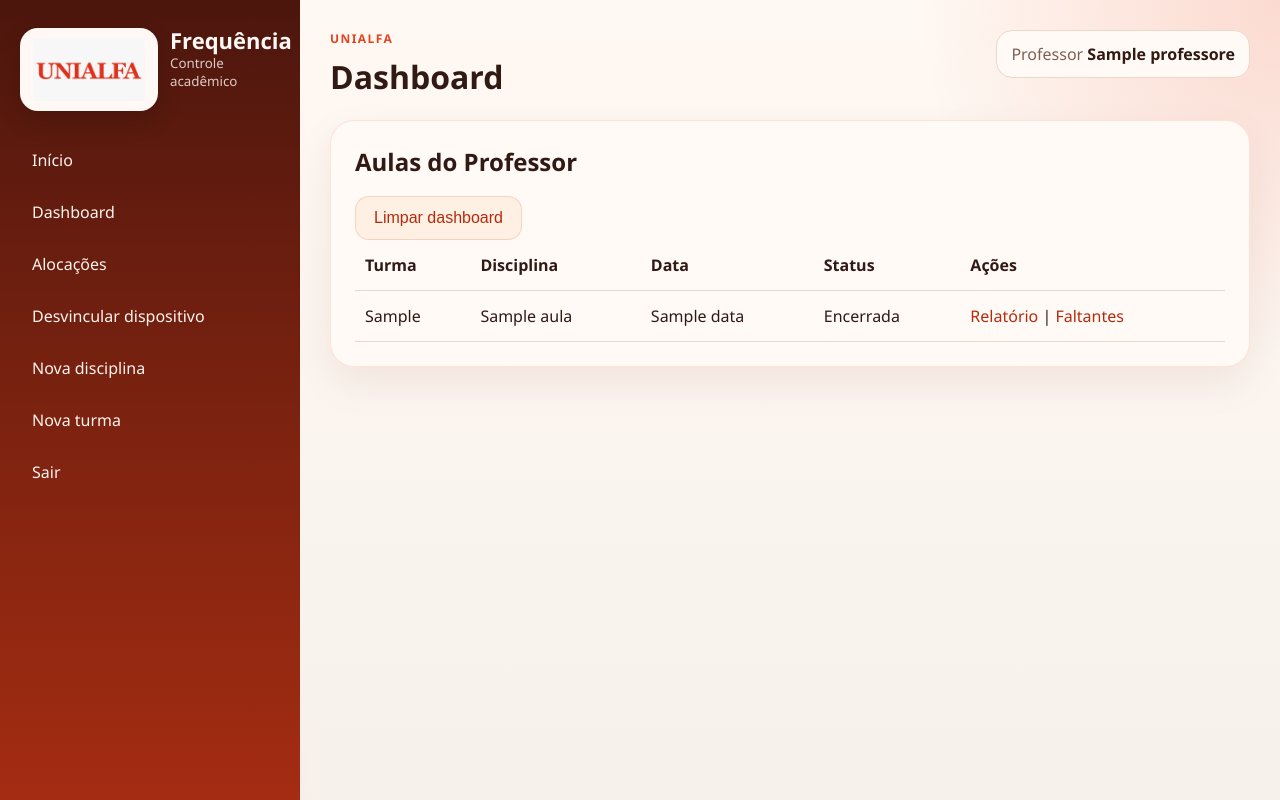
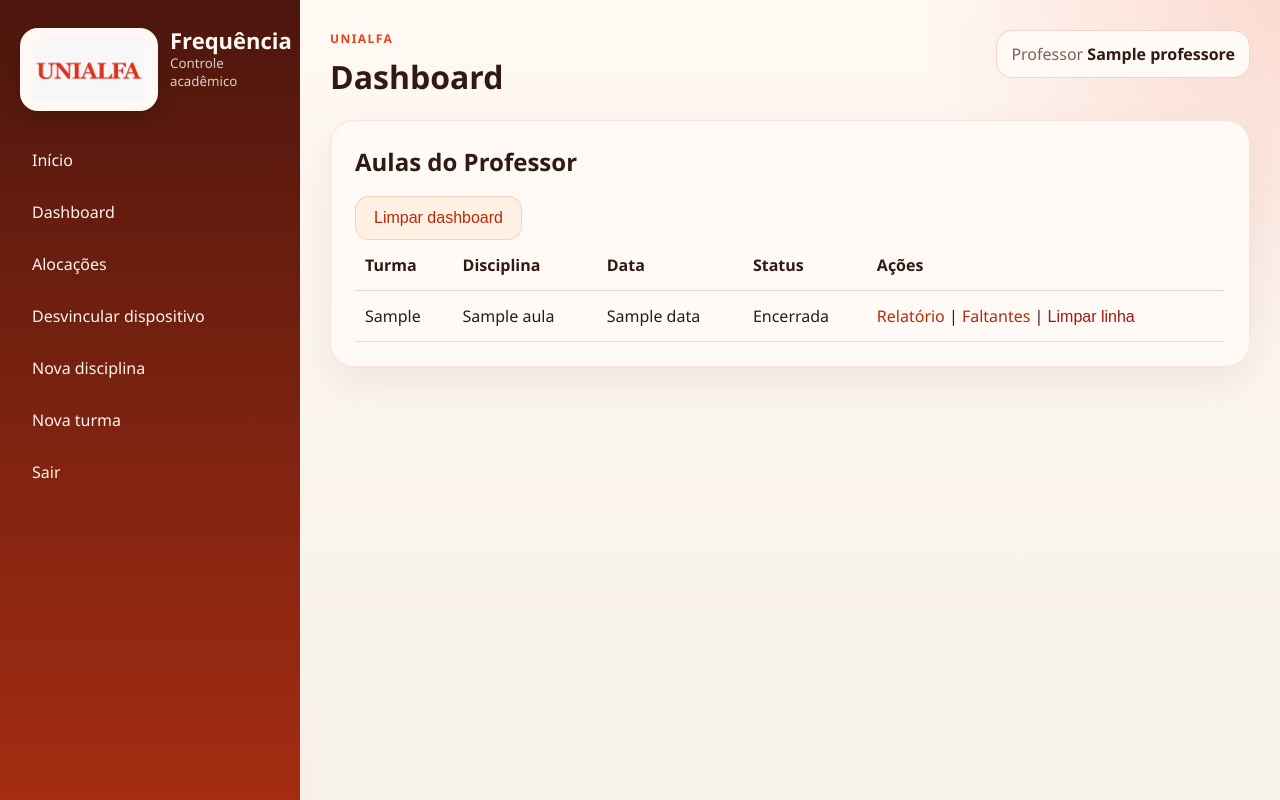
Before and after one commit to frequencia-alfa/frequencia, a Flask app: page /dashboard in a window 1280 px wide. Run offline with Flask 3, Linux system fonts and the light colour scheme; the visitor is signed in with stand-in values (Sample User, id 1); tables that the repository leaves empty hold one stand-in row (values such as "Sample post"); a database or web service that is not in the repository returns one stand-in record (values such as "Sample title"); some libraries are stand-ins or nearby versions.

Commit message:
Atualiza regras de acesso e adiciona limpeza individual no dashboard

```diff
--- a/app.py
+++ b/app.py
@@ -776,6 +776,26 @@ def limpar_dashboard():
     return redirect(url_for("dashboard"))
 
 
+@app.route("/dashboard/limpar/<aula_id>", methods=["POST"])
+def limpar_aula_dashboard(aula_id):
+    login_redirect = require_login()
+    if login_redirect:
+        return login_redirect
+
+    professor = professor_logado()
+    aula = conn.execute(
+        "SELECT id FROM aulas WHERE id = ? AND professor_id = ?",
+        (aula_id, professor["id"]),
+    ).fetchone()
+    if not aula:
+        return render_message("Dashboard", "Aula não encontrada para esse professor.")
+
+    conn.execute("DELETE FROM presenca WHERE aula_id = ?", (aula_id,))
+    conn.execute("DELETE FROM aulas WHERE id = ? AND professor_id = ?", (aula_id, professor["id"]))
+    conn.commit()
+    return redirect(url_for("dashboard"))
+
+
 @app.route("/importar/<int:alocacao_id>", methods=["GET", "POST"])
 def importar(alocacao_id):
     login_redirect = require_login()
--- a/templates/dashboard.html
+++ b/templates/dashboard.html
@@ -36,6 +36,10 @@
                             <button type="submit" class="button-link">Encerrar</button>
                         </form>
                         {% endif %}
+                        |
+                        <form method="post" action="{{ url_for('limpar_aula_dashboard', aula_id=aula['id']) }}" class="inline-form">
+                            <button type="submit" class="button-link danger-link" onclick="return confirm('Remover apenas esta linha do dashboard?')">Limpar linha</button>
+                        </form>
                     </td>
                 </tr>
                 {% endfor %}
```
